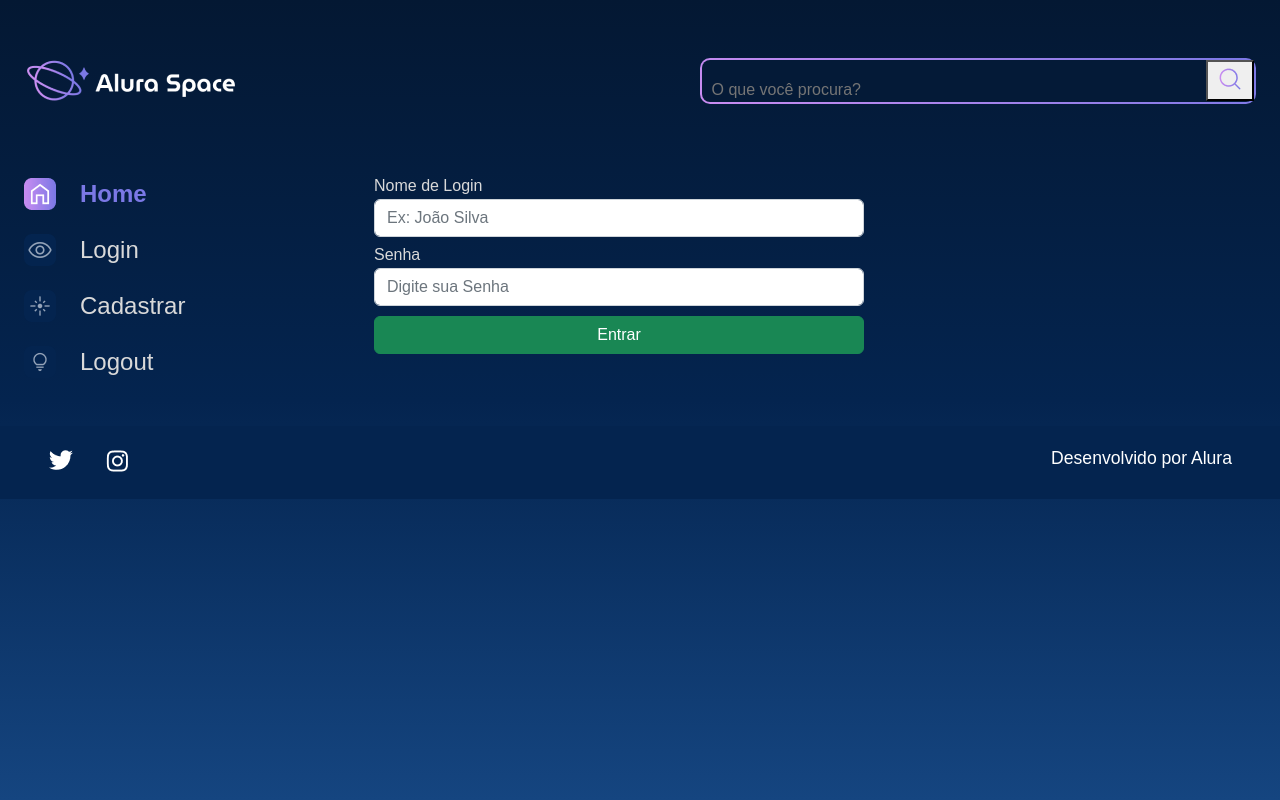
After one commit to marcosviniciusjau/alura_space-python, a Django app: page /usuarios/login in a window 1280 px wide. The commit adds this page. Run offline with Django 4.2, Linux system fonts and the light colour scheme; parts of the project's set-up code (start-up, migrations or seed data) failed here and were passed over.

Commit message:
creating the login forms

```diff
--- a/templates/galeria/partials/_menu.html
+++ b/templates/galeria/partials/_menu.html
@@ -17,8 +17,8 @@
         <section class="menu-lateral">
             <nav class="menu-lateral__navegacao">
                 <a href="{% url 'index' %}"><img src="{% static '/assets/ícones/1x/Home - ativo.png' %}"> Home</a>
-                <a href="#"><img src="{% static '/assets/ícones/1x/Mais vistas - inativo.png' %}"> Mais vistas</a>
-                <a href="#"><img src="{% static '/assets/ícones/1x/Novas - inativo.png' %}"> Novas</a>
+                <a href="{% url 'login' %}"><img src="{% static '/assets/ícones/1x/Mais vistas - inativo.png' %}"> Login</a>
+                <a href="{% url 'cadastro' %}"><img src="{% static '/assets/ícones/1x/Novas - inativo.png' %}"> Cadastro</a>
                 <a href="#"><img src="{% static '/assets/ícones/1x/Surpreenda-me - inativo.png' %}"> Surpreenda-me</a>
             </nav>
         </section>
--- /dev/null
+++ b/templates/usuarios/login.html
@@ -0,0 +1,63 @@
+{% load static %}
+
+<!DOCTYPE html>
+<html lang="pt-br">
+
+<head>
+    <meta charset="UTF-8">
+    <meta http-equiv="X-UA-Compatible" content="IE=edge">
+    <meta name="viewport" content="width=device-width, initial-scale=1.0">
+    <title>Alura Space</title>
+    <link rel="preconnect" href="https://fonts.googleapis.com">
+    <link rel="preconnect" href="https://fonts.gstatic.com" crossorigin>
+    <link href="https://fonts.googleapis.com/css2?family=Poppins:wght@400;500;600&display=swap" rel="stylesheet">
+    <!-- CSS only -->
+    <link href="https://cdn.jsdelivr.net/npm/bootstrap@5.2.2/dist/css/bootstrap.min.css" rel="stylesheet" integrity="sha384-Zenh87qX5JnK2Jl0vWa8Ck2rdkQ2Bzep5IDxbcnCeuOxjzrPF/et3URy9Bv1WTRi" crossorigin="anonymous">
+    <link rel="stylesheet" href="{% static '/styles/style.css' %}">
+</head>
+
+<body>
+    <div class="pagina-inicial">
+        <header class="cabecalho">
+            <img src="{% static '/assets/logo/Logo(2).png' %}" alt="Logo da Alura Space" />
+            <div class="cabecalho__busca">
+                <div class="busca__fundo">
+                    <form action="{% url 'buscar' %}">
+                        <input  class="busca__input" type="text" name="buscar" placeholder="O que você procura?">
+                        <button type="submit">
+                            <img class="busca__icone" src="{% static '/assets/ícones/1x/search.png' %}" alt="ícone de search">
+                        </button>
+                    </form>
+                </div>
+            </div>
+        </header>
+        <main class="principal">
+            <section class="menu-lateral">
+                <nav class="menu-lateral__navegacao">
+                    <a href="{% url 'index' %}"><img src="{% static '/assets/ícones/1x/Home - ativo.png' %}"> Home</a>
+                    <a href="{% url 'login' %}"><img src="{% static '/assets/ícones/1x/Mais vistas - inativo.png' %}"> Login</a>
+                    <a href="{% url 'cadastro' %}"><img src="{% static '/assets/ícones/1x/Novas - inativo.png' %}"> Cadastrar</a>
+                    <a href="#"><img src="{% static '/assets/ícones/1x/Surpreenda-me - inativo.png' %}"> Logout</a>
+                </nav>
+            </section>
+            <section class="galeria" style="margin-left: 5em">
+                <form action="" method="">
+                    {% csrf_token %}
+                    <div class="row">
+                      {% for field in form.visible_fields %}
+                        <div class="col-12 col-lg-12" style="margin-bottom: 10px;">
+                          <label for="{{ field.id_for_label }}" style="color:#D9D9D9; margin-bottom: 5px;">{{ field.label }}</label>
+                          {{ field }}
+                        </div>
+                      {% endfor %}
+                    </div>
+                    <div>
+                      <button  class="btn btn-success col-12" style="padding: top 5px;" type="submit">Entrar</button>
+                    </div>
+                </form>
+            </section>
+        </main>
+    </div>
+</body>
+
+{% include 'galeria/partials/_footer.html' %}
--- /dev/null
+++ b/usuarios/forms.py
@@ -0,0 +1,66 @@
+from django import forms
+
+class LoginForms(forms.Form):
+    nome_login = forms.CharField(
+        label='Nome de Login',
+        required=True,
+        max_length=100,
+         widget=forms.TextInput(
+            attrs={
+                'class': 'form-control',
+                'placeholder': 'Ex: João Silva'
+            }
+        )
+    )
+    senha = forms.CharField(
+        label='Senha',
+        max_length=70,
+        widget=forms.PasswordInput(
+            attrs={
+                'class': 'form-control',
+                'placeholder': 'Digite sua Senha'
+            }
+        )
+    )
+
+class CadastroForms(forms.Form):
+    nome_cadastro = forms.CharField(
+        label='Nome do Cadastro',
+        max_length=100,
+        widget=forms.TextInput(
+            attrs={
+                'class': 'form-control',
+                'placeholder': 'Ex: João Silva'
+            }
+        )
+    )
+    email = forms.EmailField(
+        label='Email',
+        max_length=100,
+        widget=forms.TextInput(
+            attrs={
+                'class': 'form-control',
+                'placeholder': 'Ex: joaosilva@xpto.com'
+            }
+        )
+    )
+    senha = forms.CharField(
+        label='Senha',
+        max_length=70,
+        widget=forms.PasswordInput(
+            attrs={
+                'class': 'form-control',
+                'placeholder': 'Digite sua Senha'
+            }
+        )
+    )
+    senha_2= forms.CharField(
+        label='Confirmar Senha',
+        max_length=70,
+        widget=forms.PasswordInput(
+            attrs={
+                'class': 'form-control',
+                'placeholder': 'Confirme sua Senha'
+            }
+        )
+    )
--- a/usuarios/urls.py
+++ b/usuarios/urls.py
@@ -1,4 +1,7 @@
 from django.urls import path
+from usuarios.views import login, cadastro
 
 urlpatterns = [
+    path('login', login, name='login'),
+    path('cadastro', cadastro, name='cadastro'),
 ]
--- a/usuarios/views.py
+++ b/usuarios/views.py
@@ -1,3 +1,12 @@
 from django.shortcuts import render
 
-# Create your views here.
+from usuarios.forms import LoginForms
+
+from usuarios.forms import CadastroForms
+def login(request):
+    form = LoginForms()
+    return render(request, 'usuarios/login.html', {'form': form})
+
+def cadastro(request):
+    form= CadastroForms()
+    return render(request, 'usuarios/cadastro.html', {'form': form})
```
Also changed, not shown: templates/usuarios/cadastro.html (added, +63 -0 lines).
